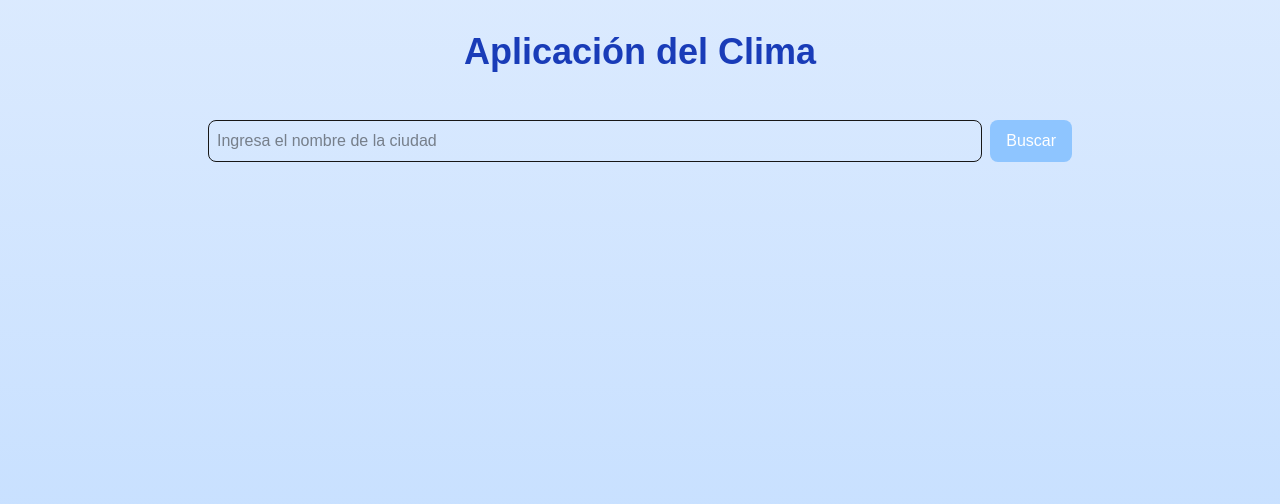
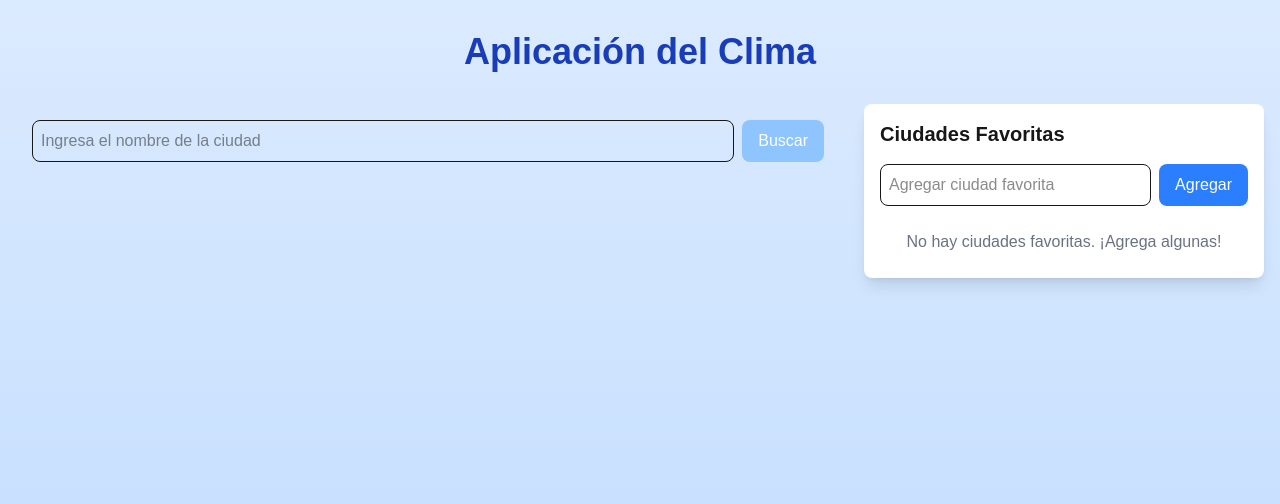
Before and after one commit to JuanSalvadorMC/AppClimate, a Next.js app: page / in a window 1280 px wide. Shown: the top 504 px of the page. Built offline with nearby package versions, Linux system fonts and the light colour scheme.

Commit message:
Integrate FavoriteCities component and update WeatherSearch to accept initial city prop for improved user experience

```diff
--- /dev/null
+++ b/app/components/FavoriteCities.tsx
@@ -0,0 +1,107 @@
+'use client';
+
+import { useState, useEffect } from 'react';
+
+interface FavoriteCitiesProps {
+  onSelectCity: (city: string) => void;
+}
+
+export default function FavoriteCities({ onSelectCity }: FavoriteCitiesProps) {
+  const [favorites, setFavorites] = useState<string[]>([]);
+  const [newCity, setNewCity] = useState('');
+
+  useEffect(() => {
+    // Cargar favoritos del localStorage al iniciar
+    const savedFavorites = localStorage.getItem('favoriteCities');
+    if (savedFavorites) {
+      setFavorites(JSON.parse(savedFavorites));
+    }
+  }, []);
+
+  const saveToLocalStorage = (cities: string[]) => {
+    localStorage.setItem('favoriteCities', JSON.stringify(cities));
+  };
+
+  const addFavorite = (e: React.FormEvent) => {
+    e.preventDefault();
+    if (!newCity.trim()) return;
+
+    const cityToAdd = newCity.trim();
+    if (!favorites.includes(cityToAdd)) {
+      const updatedFavorites = [...favorites, cityToAdd];
+      setFavorites(updatedFavorites);
+      saveToLocalStorage(updatedFavorites);
+      setNewCity('');
+    }
+  };
+
+  const removeFavorite = (cityToRemove: string) => {
+    const updatedFavorites = favorites.filter(city => city !== cityToRemove);
+    setFavorites(updatedFavorites);
+    saveToLocalStorage(updatedFavorites);
+  };
+
+  return (
+    <div className="bg-white p-4 rounded-lg shadow-lg mb-6">
+      <h3 className="text-xl font-bold mb-4">Ciudades Favoritas</h3>
+
+      <form onSubmit={addFavorite} className="mb-4">
+        <div className="flex gap-2">
+          <input
+            type="text"
+            value={newCity}
+            onChange={(e) => setNewCity(e.target.value)}
+            placeholder="Agregar ciudad favorita"
+            className="flex-1 p-2 border rounded-lg focus:outline-none focus:ring-2 focus:ring-blue-500"
+          />
+          <button
+            type="submit"
+            className="px-4 py-2 bg-blue-500 text-white rounded-lg hover:bg-blue-600"
+          >
+            Agregar
+          </button>
+        </div>
+      </form>
+
+      {favorites.length > 0 ? (
+        <div className="space-y-2">
+          {favorites.map((city) => (
+            <div
+              key={city}
+              className="flex items-center justify-between p-2 bg-gray-50 rounded-lg"
+            >
+              <button
+                onClick={() => onSelectCity(city)}
+                className="flex-1 text-left hover:text-blue-500"
+              >
+                {city}
+              </button>
+              <button
+                onClick={() => removeFavorite(city)}
+                className="p-1 text-red-500 hover:text-red-700"
+                title="Eliminar de favoritos"
+              >
+                <svg
+                  xmlns="http://www.w3.org/2000/svg"
+                  className="h-5 w-5"
+                  viewBox="0 0 20 20"
+                  fill="currentColor"
+                >
+                  <path
+                    fillRule="evenodd"
+                    d="M9 2a1 1 0 00-.894.553L7.382 4H4a1 1 0 000 2v10a2 2 0 002 2h8a2 2 0 002-2V6a1 1 0 100-2h-3.382l-.724-1.447A1 1 0 0011 2H9zM7 8a1 1 0 012 0v6a1 1 0 11-2 0V8zm5-1a1 1 0 00-1 1v6a1 1 0 102 0V8a1 1 0 00-1-1z"
+                    clipRule="evenodd"
+                  />
+                </svg>
+              </button>
+            </div>
+          ))}
+        </div>
+      ) : (
+        <p className="text-gray-500 text-center py-2">
+          No hay ciudades favoritas. ¡Agrega algunas!
+        </p>
+      )}
+    </div>
+  );
+}
--- a/app/components/WeatherSearch.tsx
+++ b/app/components/WeatherSearch.tsx
@@ -57,8 +57,21 @@ interface CitySuggestion {
 
 type ChartDataType = 'temperature' | 'humidity' | 'wind';
 
-export default function WeatherSearch() {
-  const [city, setCity] = useState('');
+interface DailyForecast {
+  date: string;
+  temperatura: number;
+  tempMin: number;
+  tempMax: number;
+  humedad: number;
+  viento: number;
+}
+
+interface WeatherSearchProps {
+  initialCity?: string;
+}
+
+export default function WeatherSearch({ initialCity }: WeatherSearchProps) {
+  const [city, setCity] = useState(initialCity || '');
   const [weather, setWeather] = useState<WeatherData | null>(null);
   const [forecast, setForecast] = useState<ForecastData[]>([]);
   const [error, setError] = useState('');
@@ -95,6 +108,12 @@ export default function WeatherSearch() {
     return () => clearTimeout(timeoutId);
   }, [city]);
 
+  useEffect(() => {
+    if (initialCity) {
+      searchWeather(initialCity);
+    }
+  }, [initialCity]);
+
   const searchWeather = async (cityName: string) => {
     if (!cityName.trim()) {
       setError('Por favor, ingresa el nombre de una ciudad');
@@ -116,8 +135,10 @@ export default function WeatherSearch() {
       const forecastResponse = await axios.get(
         `https://api.openweathermap.org/data/2.5/forecast?q=${cityName}&appid=${API_KEY}&units=metric&lang=es`
       );
+      console.log('Datos del pronóstico:', forecastResponse.data.list);
       setForecast(forecastResponse.data.list);
-    } catch (error) {
+    } catch (err) {
+      console.error('Error en la búsqueda:', err);
       setError('Ciudad no encontrada. Por favor, intenta con otro nombre.');
       setWeather(null);
       setForecast([]);
@@ -139,7 +160,10 @@ export default function WeatherSearch() {
   };
 
   const getChartData = () => {
-    return forecast.map(item => ({
+    // Tomar solo un pronóstico por día (cada 8 elementos, ya que la API devuelve datos cada 3 horas)
+    const dailyForecasts = forecast.filter((_, index) => index % 8 === 0);
+
+    const chartData = dailyForecasts.map(item => ({
       date: formatDate(item.dt),
       temperatura: Math.round(item.main.temp),
       tempMin: Math.round(item.main.temp_min),
@@ -147,6 +171,9 @@ export default function WeatherSearch() {
       humedad: item.main.humidity,
       viento: item.wind.speed
     }));
+
+    console.log('Datos para el gráfico:', chartData);
+    return chartData;
   };
 
   return (
@@ -273,11 +300,23 @@ export default function WeatherSearch() {
           </div>
           <div className="h-[300px]">
             <ResponsiveContainer width="100%" height="100%">
-              <LineChart data={getChartData()}>
+              <LineChart
+                data={getChartData()}
+                margin={{ top: 5, right: 30, left: 20, bottom: 5 }}
+              >
                 <CartesianGrid strokeDasharray="3 3" />
-                <XAxis dataKey="date" />
-                <YAxis />
-                <Tooltip />
+                <XAxis
+                  dataKey="date"
+                  tick={{ fontSize: 12 }}
+                />
+                <YAxis
+                  tick={{ fontSize: 12 }}
+                  label={{ value: 'Temperatura (°C)', angle: -90, position: 'insideLeft' }}
+                />
+                <Tooltip
+                  formatter={(value: number) => [`${value}°C`, '']}
+                  labelFormatter={(label) => `Fecha: ${label}`}
+                />
                 <Legend />
                 {chartType === 'temperature' && (
                   <>
@@ -285,19 +324,28 @@ export default function WeatherSearch() {
                       type="monotone"
                       dataKey="temperatura"
                       stroke="#3B82F6"
-                      name="Temperatura"
+                      name="Temperatura Actual"
+                      strokeWidth={2}
+                      dot={{ r: 4 }}
+                      activeDot={{ r: 6 }}
                     />
                     <Line
                       type="monotone"
                       dataKey="tempMin"
                       stroke="#60A5FA"
-                      name="Mínima"
+                      name="Temperatura Mínima"
+                      strokeWidth={2}
+                      dot={{ r: 4 }}
+                      activeDot={{ r: 6 }}
                     />
                     <Line
                       type="monotone"
                       dataKey="tempMax"
                       stroke="#2563EB"
-                      name="Máxima"
+                      name="Temperatura Máxima"
+                      strokeWidth={2}
+                      dot={{ r: 4 }}
+                      activeDot={{ r: 6 }}
                     />
                   </>
                 )}
@@ -307,6 +355,9 @@ export default function WeatherSearch() {
                     dataKey="humedad"
                     stroke="#10B981"
                     name="Humedad (%)"
+                    strokeWidth={2}
+                    dot={{ r: 4 }}
+                    activeDot={{ r: 6 }}
                   />
                 )}
                 {chartType === 'wind' && (
@@ -315,6 +366,9 @@ export default function WeatherSearch() {
                     dataKey="viento"
                     stroke="#6366F1"
                     name="Velocidad del viento (m/s)"
+                    strokeWidth={2}
+                    dot={{ r: 4 }}
+                    activeDot={{ r: 6 }}
                   />
                 )}
               </LineChart>
--- a/app/page.tsx
+++ b/app/page.tsx
@@ -1,13 +1,30 @@
+'use client';
+
 import WeatherSearch from './components/WeatherSearch';
+import FavoriteCities from './components/FavoriteCities';
+import { useState } from 'react';
 
 export default function Home() {
+  const [selectedCity, setSelectedCity] = useState('');
+
+  const handleCitySelect = (city: string) => {
+    setSelectedCity(city);
+  };
+
   return (
     <main className="min-h-screen bg-gradient-to-b from-blue-100 to-blue-200 py-8">
       <div className="container mx-auto px-4">
         <h1 className="text-4xl font-bold text-center mb-8 text-blue-800">
           Aplicación del Clima
         </h1>
-        <WeatherSearch />
+        <div className="grid grid-cols-12 gap-6">
+          <div className="col-span-8">
+            <WeatherSearch initialCity={selectedCity} />
+          </div>
+          <div className="col-span-4">
+            <FavoriteCities onSelectCity={handleCitySelect} />
+          </div>
+        </div>
       </div>
     </main>
   );
```
